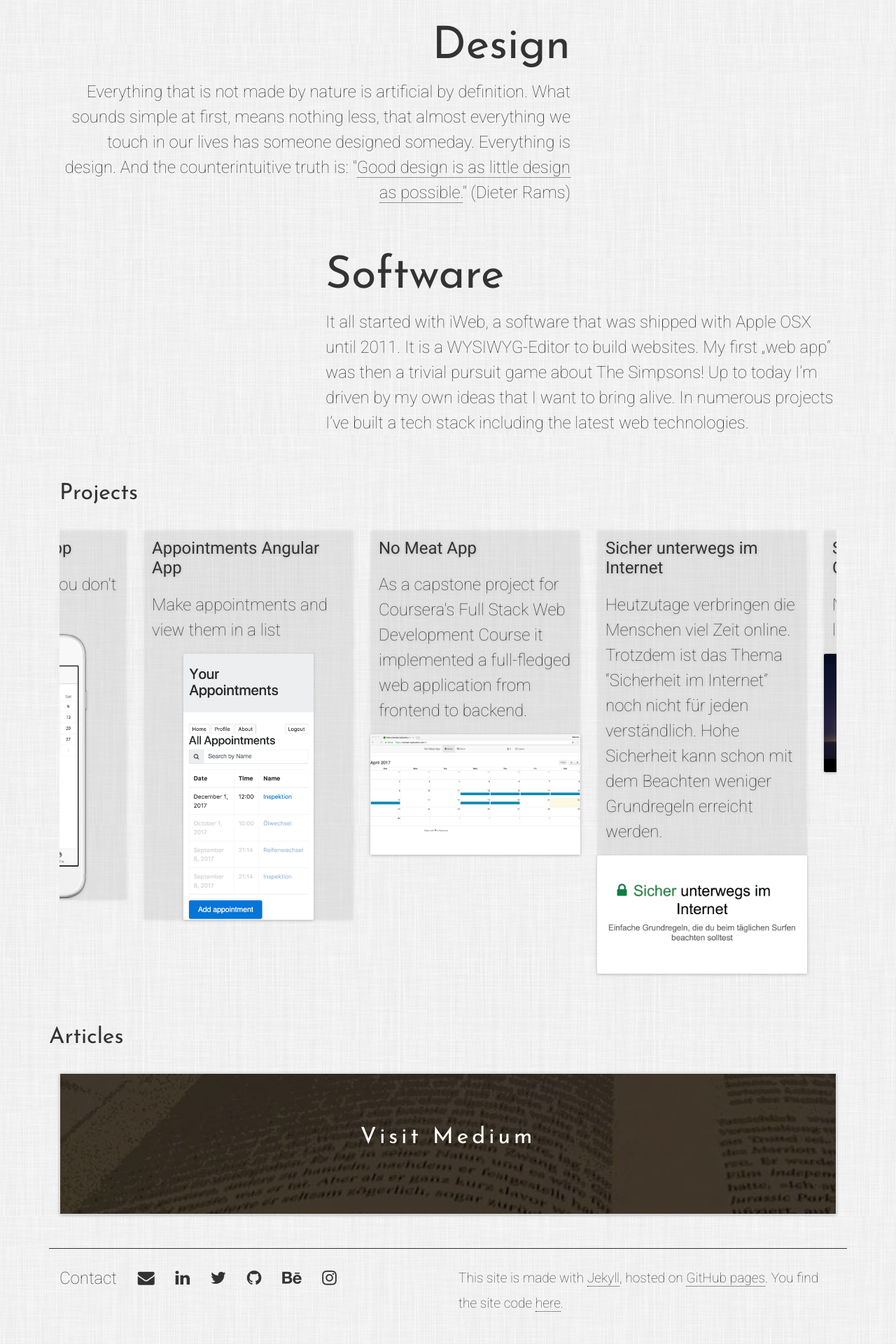
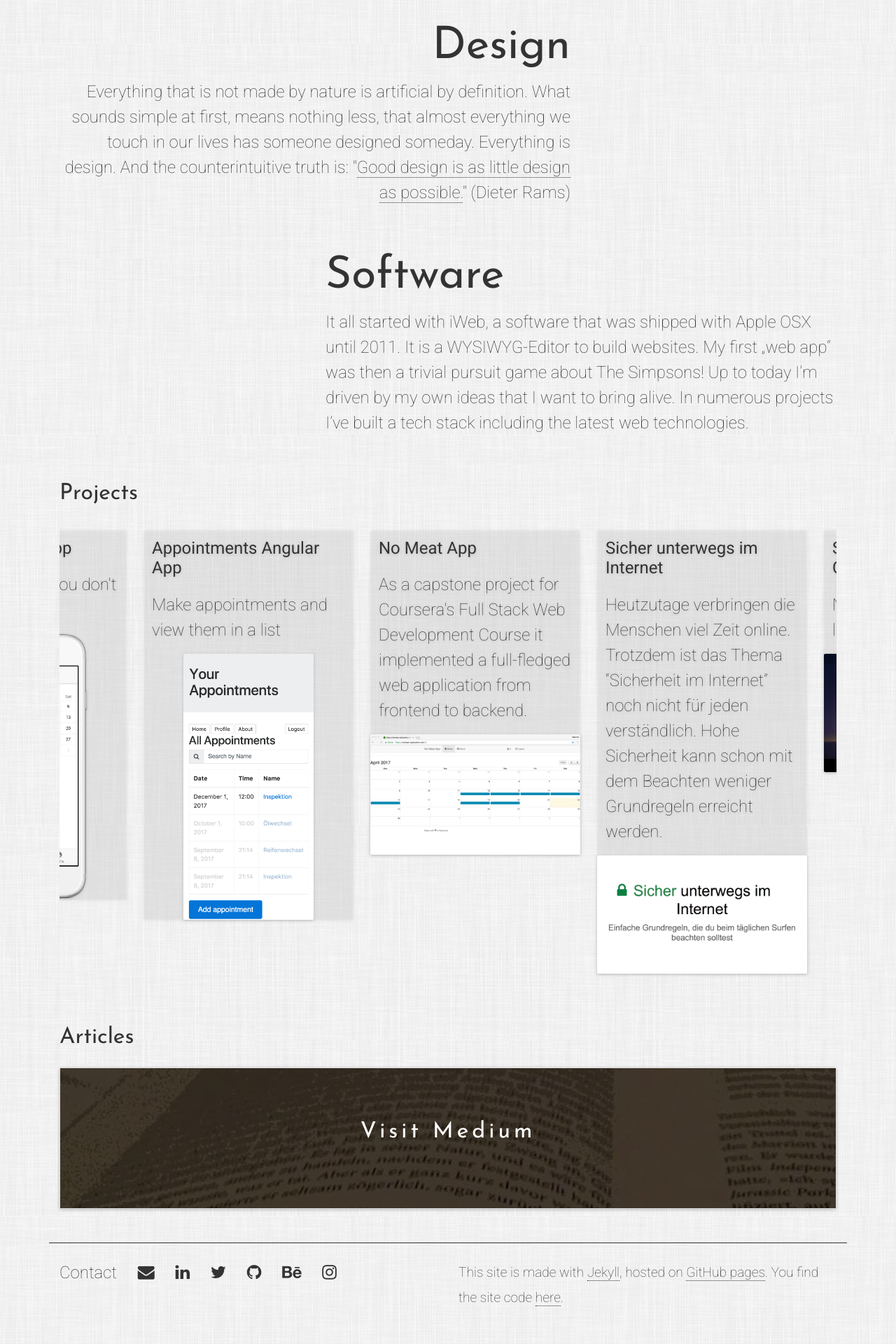
Before and after one commit to mauricewipf/interactive-resume, a Jekyll site: the page built from index.html, in a window 1280 px wide. Shown: the part 1053-2973 px from the top of the page at 70% size. Built offline with Jekyll 4.4.1, drawn with Linux system fonts in a browser that asks for light colours; nearby versions of some CDN libraries.

Commit message:
fix: Align Articles headline

```diff
--- a/index.html
+++ b/index.html
@@ -96,8 +96,9 @@ excerpt: Find my latest projects and articles.
 	</div>
 
 	<div class="row mt-5">
+		<div class="col-12">
 			<h2>Articles</h2>
-		<div class="col-12 start-gallery">
+			<div class="start-gallery">
 				<a href="https://logs.mauwi.me">
 					<div class="card">
 						<div class="card-image">
@@ -111,3 +112,4 @@ excerpt: Find my latest projects and articles.
 			</div>
 		</div>
 	</div>
+</div>
```
Lines whose indentation alone changed are shown as unchanged.
